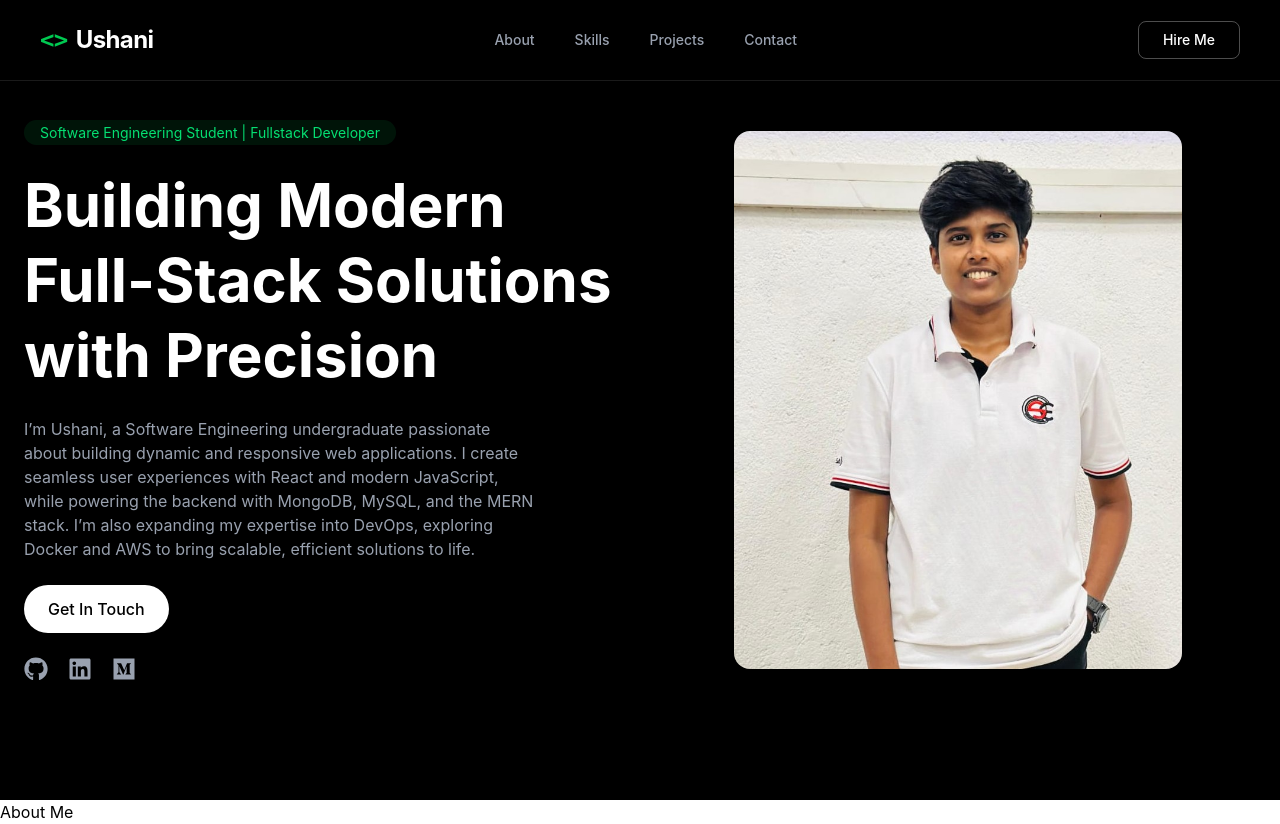
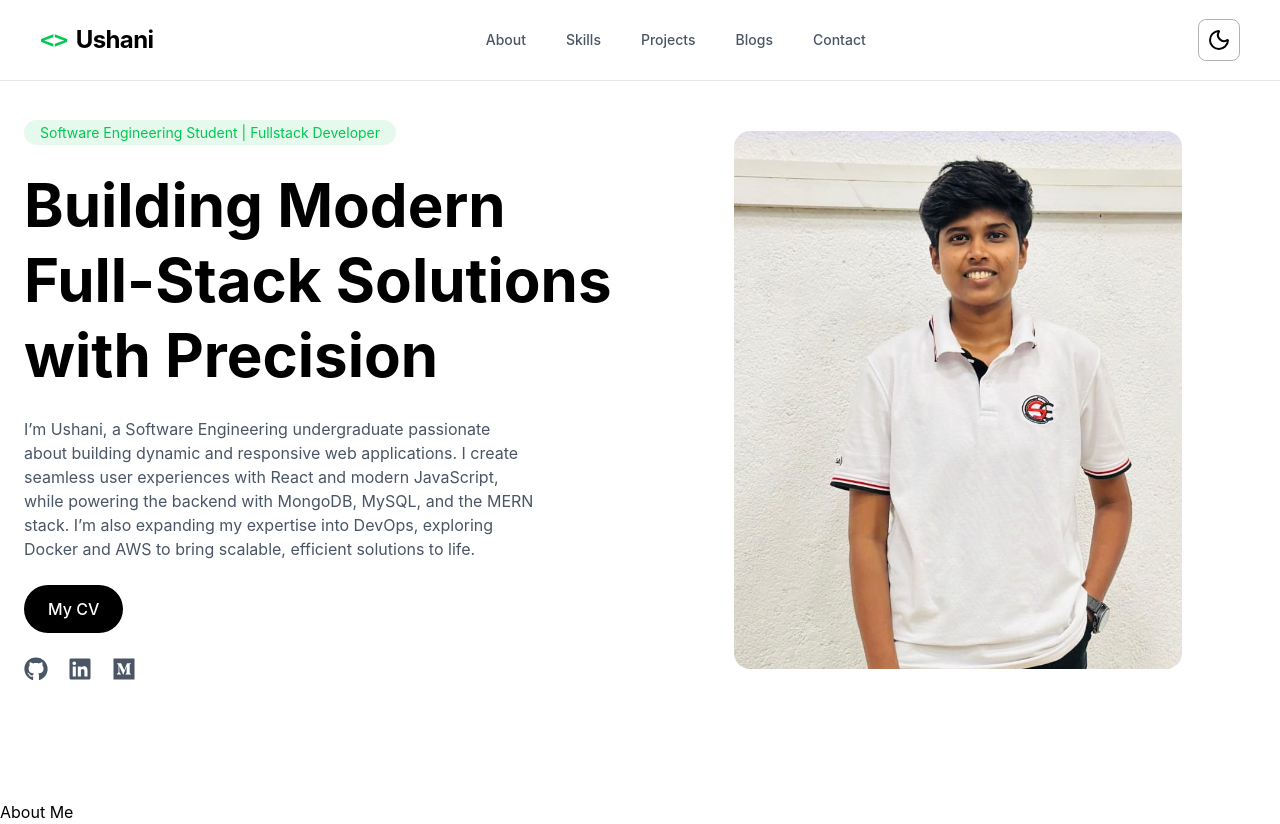
Before and after one commit to saubhagya02-bit/My-Portfolio, a React (Vite) app: page / in a window 1280 px wide. Built offline with nearby package versions, Linux system fonts and the light colour scheme.

Commit message:
Fix dark mode toggle and Tailwind configuration

```diff
--- a/package.json
+++ b/package.json
@@ -19,6 +19,7 @@
   },
   "devDependencies": {
     "@eslint/js": "^9.39.4",
+    "@tailwindcss/postcss": "^4.2.2",
     "@types/react": "^19.2.14",
     "@types/react-dom": "^19.2.3",
     "@vitejs/plugin-react": "^6.0.1",
--- a/postcss.config.js
+++ b/postcss.config.js
@@ -1,3 +1,4 @@
+
 export default {
   plugins: {
     tailwindcss: {},
--- a/src/components/layout/Navbar.jsx
+++ b/src/components/layout/Navbar.jsx
@@ -1,14 +1,37 @@
-import { useState } from "react";
+import { useState, useEffect } from "react";
 import useScrollSpy from "../../hooks/useScrollSpy";
+import { Sun, Moon } from "lucide-react";
 
 const Navbar = () => {
   const [menuOpen, setMenuOpen] = useState(false);
+  const [isDark, setIsDark] = useState(false);
 
-  const sections = ["about", "skills", "projects", "services", "contact"];
+  useEffect(() => {
+    const savedTheme = localStorage.getItem("theme");
+    if (savedTheme) {
+      setIsDark(savedTheme === "dark");
+      document.documentElement.classList.toggle("dark", savedTheme === "dark");
+    } else {
+      const prefersDark = window.matchMedia(
+        "(prefers-color-scheme: dark)",
+      ).matches;
+      setIsDark(prefersDark);
+      document.documentElement.classList.toggle("dark", prefersDark);
+    }
+  }, []);
+
+  useEffect(() => {
+    document.documentElement.classList.toggle("dark", isDark);
+    localStorage.setItem("theme", isDark ? "dark" : "light");
+  }, [isDark]);
+
+  const sections = ["about", "skills", "projects", "blogs", "contact"];
   const active = useScrollSpy(sections);
 
+  const toggleTheme = () => setIsDark(!isDark);
+
   return (
-    <nav className="fixed w-full top-0 z-50 bg-black border-b border-white/10">
+    <nav className="fixed w-full top-0 z-50 bg-white dark:bg-black border-b border-black/10 dark:border-white/10 transition-colors duration-300">
       <div className="max-w-full mx-auto px-4 md:px-10 h-20 flex justify-between items-center">
         <div
           className="flex items-center gap-2 font-bold text-2xl tracking-tight cursor-pointer"
@@ -18,74 +41,69 @@ const Navbar = () => {
           }}
         >
           <span className="text-green-500 font-mono">&lt;&gt;</span>
-          <span className="text-white">Ushani</span>
+          <span className="text-black dark:text-white">Ushani</span>
         </div>
 
-        <ul className="hidden md:flex gap-10 text-gray-400 text-sm font-medium">
+        <ul className="hidden md:flex gap-10 text-gray-600 dark:text-gray-400 text-sm font-medium">
+          {sections
+            .filter((s) => s !== "services")
+            .map((item) => (
               <li
-            className={`cursor-pointer hover:text-white transition ${active === "about" ? "text-[#39FF14]" : ""}`}
+                key={item}
+                className={`cursor-pointer hover:text-black dark:hover:text-white transition ${
+                  active === item ? "text-green-600 dark:text-[#39FF14]" : ""
+                }`}
               >
-            <a href="#about">About</a>
+                <a href={`#${item}`} className="capitalize">
+                  {item}
+                </a>
               </li>
+            ))}
+        </ul>
 
-          <li
-            className={`cursor-pointer hover:text-white transition ${active === "skills" ? "text-[#39FF14]" : ""}`}
+        {/* Theme Toggle */}
+        <div className="hidden md:block">
+          <button
+            onClick={toggleTheme}
+            className="p-2 text-black dark:text-white border border-black/30 dark:border-white/30 rounded-lg hover:bg-black/5 dark:hover:bg-white/10 transition-all duration-300"
           >
-            <a href="#skills">Skills</a>
-          </li>
-
-          <li
-            className={`cursor-pointer hover:text-white transition ${active === "projects" ? "text-[#39FF14]" : ""}`}
-          >
-            <a href="#projects">Projects</a>
-          </li>
-
-          <li
-            className={`cursor-pointer hover:text-white transition ${active === "contact" ? "text-[#39FF14]" : ""}`}
-          >
-            <a href="#contact">Contact</a>
-          </li>
-        </ul>
-        <div className="hidden md:block">
-          <button className="px-6 py-2 text-sm font-medium text-white border border-white/30 rounded-lg hover:bg-white hover:text-black transition-all duration-300">
-            Hire Me
+            {isDark ? <Sun /> : <Moon />}
           </button>
         </div>
 
-        <div className="md:hidden text-white text-2xl">
+        {/* Mobile Menu Button */}
+        <div className="md:hidden text-black dark:text-white text-2xl">
           <button onClick={() => setMenuOpen(!menuOpen)}>
             {menuOpen ? "✕" : "☰"}
           </button>
         </div>
       </div>
 
+      {/* Mobile Menu */}
       {menuOpen && (
-        <div className="md:hidden bg-black px-6 py-6 border-b border-white/10">
-          <ul className="flex flex-col gap-5 text-gray-300">
+        <div className="md:hidden bg-white dark:bg-black px-6 py-6 border-b border-black/10 dark:border-white/10">
+          <ul className="flex flex-col gap-5 text-gray-600 dark:text-gray-400">
+            {sections
+              .filter((s) => s !== "services")
+              .map((item) => (
                 <li
-              className={`cursor-pointer ${active === "about" ? "text-[#39FF14]" : ""}`}
+                  key={item}
+                  className={`cursor-pointer capitalize ${
+                    active === item ? "text-green-600 dark:text-[#39FF14]" : ""
+                  }`}
                 >
-              <a href="#about">About</a>
+                  <a href={`#${item}`} onClick={() => setMenuOpen(false)}>
+                    {item}
+                  </a>
                 </li>
-            <li
-              className={`cursor-pointer ${active === "skills" ? "text-[#39FF14]" : ""}`}
-            >
-              <a href="#about">Skills</a>
-            </li>
-            <li
-              className={`cursor-pointer ${active === "projects" ? "text-[#39FF14]" : ""}`}
-            >
-              <a href="#about">Projects</a>
-            </li>
-            <li
-              className={`cursor-pointer ${active === "contact" ? "text-[#39FF14]" : ""}`}
-            >
-              <a href="#about">Contact</a>
-            </li>
+              ))}
           </ul>
 
-          <button className="mt-6 w-full px-6 py-2 text-sm font-medium text-white border border-white/30 rounded-lg hover:bg-white hover:text-black transition-all duration-300">
-            Hire Me
+          <button
+            onClick={toggleTheme}
+            className="mt-6 w-full px-6 py-2 text-sm font-medium text-black dark:text-white border border-black/30 dark:border-white/30 rounded-lg transition-all"
+          >
+            {isDark ? <Sun /> : <Moon />}
           </button>
         </div>
       )}
--- a/src/components/sections/Hero.jsx
+++ b/src/components/sections/Hero.jsx
@@ -4,11 +4,14 @@ import { FaGithub, FaLinkedin, FaMedium } from "react-icons/fa";
 
 const Hero = () => {
   return (
-    <section className="min-h-screen flex items-center bg-black text-white px-6">
+    <section
+      id="hero"
+      className="min-h-screen flex items-center bg-white dark:bg-black text-black dark:text-white px-6 transition-colors duration-500"
+    >
       <div className="max-w-7xl mx-auto grid md:grid-cols-2 gap-10 items-center">
         <div>
           <FadeIn>
-            <span className="bg-green-500/10 text-green-400 px-4 py-1 rounded-full text-sm">
+            <span className="bg-green-500/10 text-green-500 px-4 py-1 rounded-full text-sm">
               Software Engineering Student | Fullstack Developer
             </span>
           </FadeIn>
@@ -21,7 +24,7 @@ const Hero = () => {
           </FadeIn>
 
           <FadeIn delay={400}>
-            <p className="text-gray-400 mt-6 max-w-lg">
+            <p className="text-gray-600 dark:text-gray-400 mt-6 max-w-lg">
               I’m Ushani, a Software Engineering undergraduate passionate about
               building dynamic and responsive web applications. I create
               seamless user experiences with React and modern JavaScript, while
@@ -32,18 +35,18 @@ const Hero = () => {
           </FadeIn>
 
           <FadeIn delay={600}>
-            <button className="mt-6 bg-white text-black px-6 py-3 rounded-full font-medium hover:scale-105 transition">
-              Get In Touch
+            <button className="mt-6 bg-black dark:bg-white text-white dark:text-black px-6 py-3 rounded-full font-medium hover:scale-105 transition">
+              My CV
             </button>
           </FadeIn>
 
           <FadeIn delay={800}>
-            <div className="flex gap-5 mt-6 text-2xl text-gray-400">
+            <div className="flex gap-5 mt-6 text-2xl text-gray-600 dark:text-gray-400">
               <a
                 href="https://github.com/saubhagya02-bit"
                 target="_blank"
                 rel="noreferrer"
-                className="hover:text-white transition"
+                className="hover:text-black dark:hover:text-white transition"
               >
                 <FaGithub />
               </a>
@@ -52,7 +55,7 @@ const Hero = () => {
                 href="https://www.linkedin.com/in/ushani-saubhagya-5216992a4/"
                 target="_blank"
                 rel="noreferrer"
-                className="hover:text-white transition"
+                className="hover:text-black dark:hover:text-white transition"
               >
                 <FaLinkedin />
               </a>
@@ -61,7 +64,7 @@ const Hero = () => {
                 href="https://medium.com/@saubhagyaushani03"
                 target="_blank"
                 rel="noreferrer"
-                className="hover:text-white transition"
+                className="hover:text-black dark:hover:text-white transition"
               >
                 <FaMedium />
               </a>
@@ -76,7 +79,6 @@ const Hero = () => {
               alt="profile"
               className="rounded-2xl w-full max-w-md mx-auto"
             />
-
             <div className="absolute -inset-2 bg-green-500/20 blur-2xl rounded-2xl -z-10"></div>
           </div>
         </ScrollReveal>
--- a/src/index.css
+++ b/src/index.css
@@ -1 +1,9 @@
 @import "tailwindcss";
+
+@custom-variant dark (&:where(.dark, .dark *));
+
+@layer base {
+  html, body {
+    transition: colors 300ms;
+  }
+}
--- a/tailwind.config.js
+++ b/tailwind.config.js
@@ -1,11 +1,17 @@
 /** @type {import('tailwindcss').Config} */
 export default {
+  darkMode: "class",
   content: [
     "./index.html",
     "./src/**/*.{js,ts,jsx,tsx}",
   ],
   theme: {
     extend: {
+      colors: {
+
+        primary: "#39FF14",
+        secondary: "#1f1f1f",
+      },
       keyframes: {
         fadeIn: {
           "0%": { opacity: 0, transform: "translateY(40px)" },
```
Also changed, not shown: 1 other file (tests, documents, lock files or other folders). Lines whose indentation alone changed are shown as unchanged.
